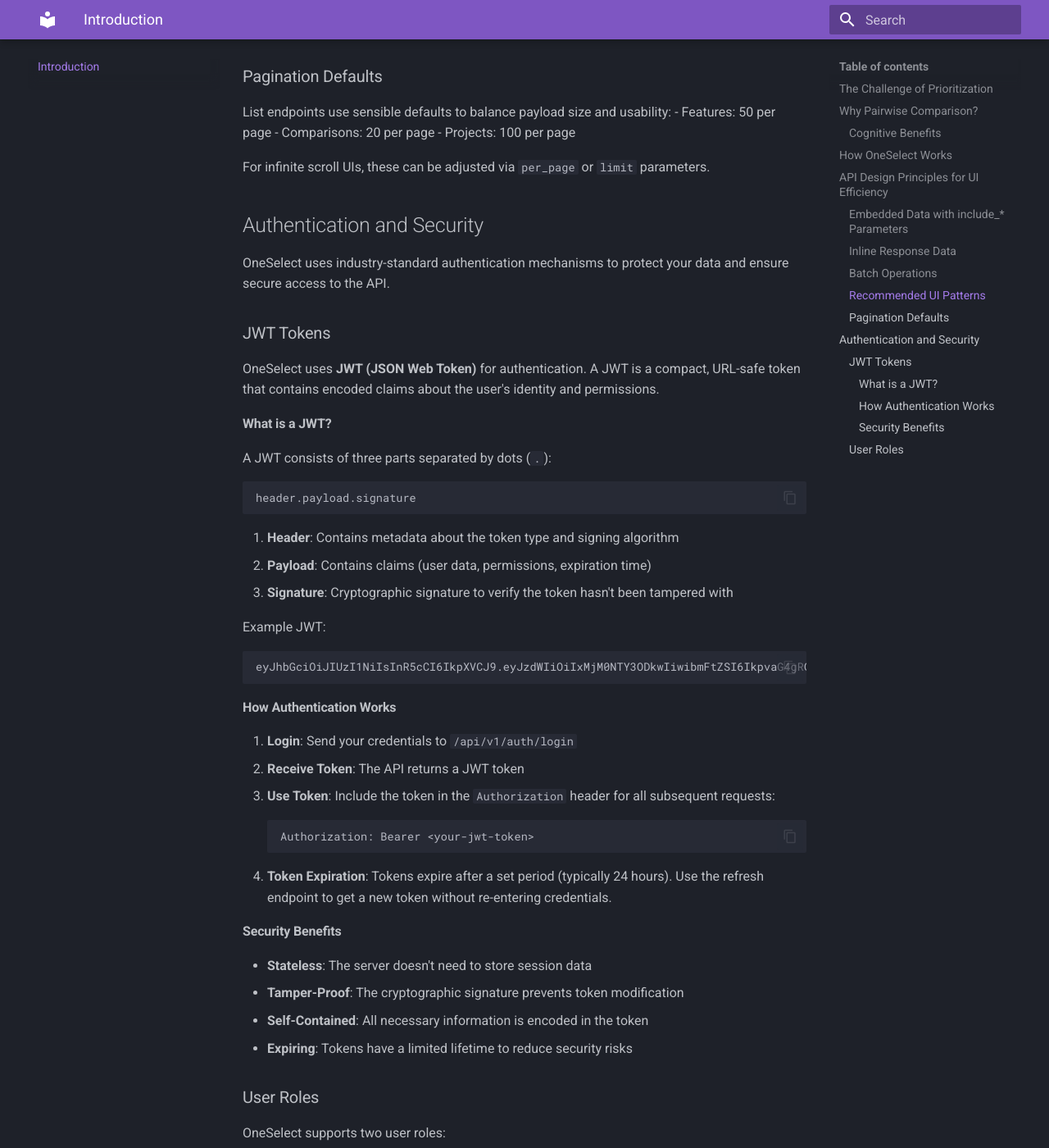
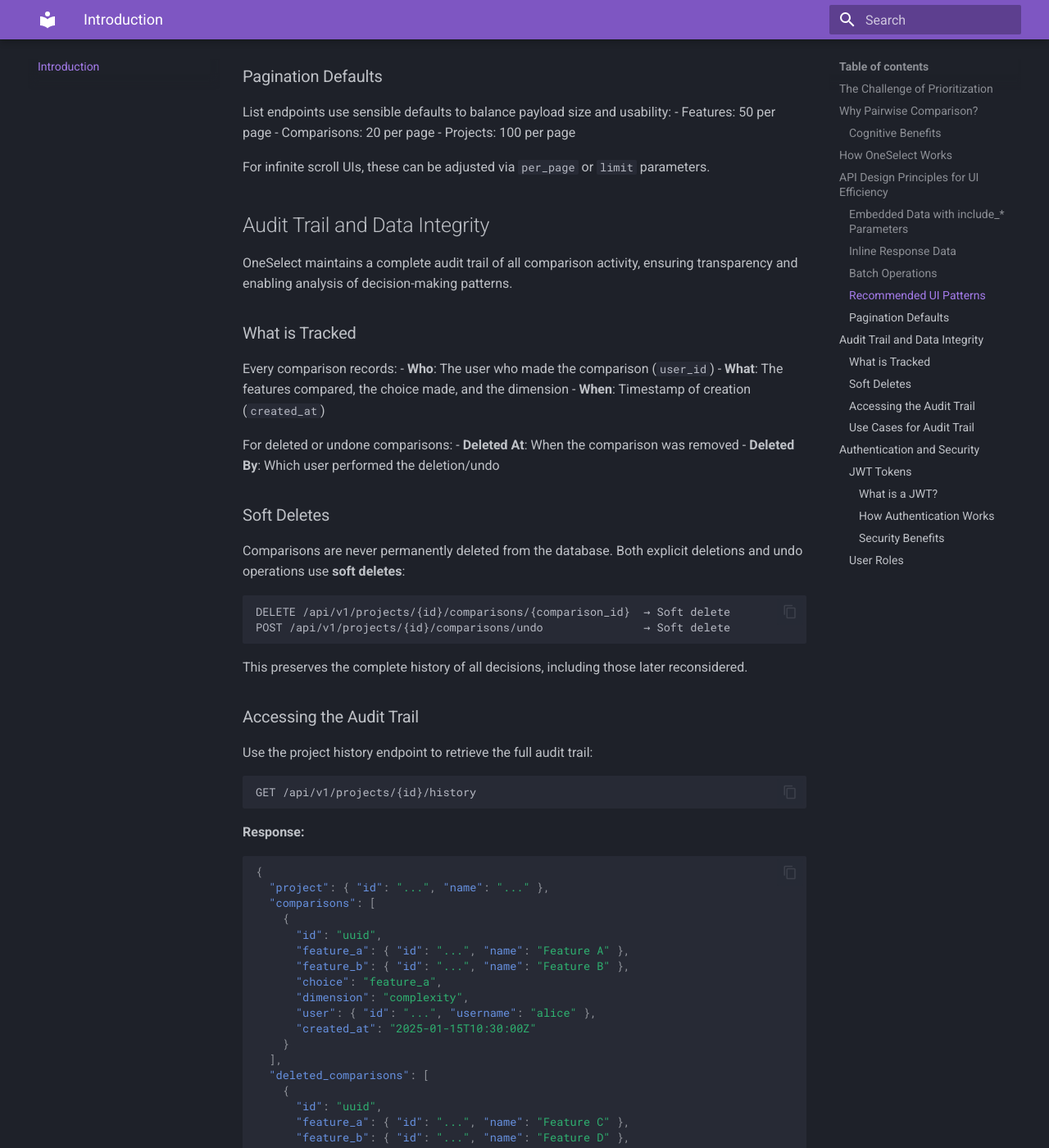
Before and after one commit to johan162/oneselect, an MkDocs documentation site: the page built from docs/introduction.md, in a window 1280 px wide and 1400 px high, scrolled down 2908 px. Shown: the whole window at 82% size. Built offline with MkDocs 1.6.1 and Material for MkDocs 9.7.7, drawn with Linux system fonts in a browser that asks for light colours; some of the changed text lies outside the part shown.

Commit message:
Let comparison undo use soft deletes to keep audit trail

````diff
--- a/docs/introduction.md
+++ b/docs/introduction.md
@@ -89,6 +89,79 @@
 
 For infinite scroll UIs, these can be adjusted via `per_page` or `limit` parameters.
 
+## Audit Trail and Data Integrity
+
+OneSelect maintains a complete audit trail of all comparison activity, ensuring transparency and enabling analysis of decision-making patterns.
+
+### What is Tracked
+
+Every comparison records:
+- **Who**: The user who made the comparison (`user_id`)
+- **What**: The features compared, the choice made, and the dimension
+- **When**: Timestamp of creation (`created_at`)
+
+For deleted or undone comparisons:
+- **Deleted At**: When the comparison was removed
+- **Deleted By**: Which user performed the deletion/undo
+
+### Soft Deletes
+
+Comparisons are never permanently deleted from the database. Both explicit deletions and undo operations use **soft deletes**:
+
+```
+DELETE /api/v1/projects/{id}/comparisons/{comparison_id}  → Soft delete
+POST /api/v1/projects/{id}/comparisons/undo               → Soft delete
+```
+
+This preserves the complete history of all decisions, including those later reconsidered.
+
+### Accessing the Audit Trail
+
+Use the project history endpoint to retrieve the full audit trail:
+
+```
+GET /api/v1/projects/{id}/history
+```
+
+**Response:**
+```json
+{
+  "project": { "id": "...", "name": "..." },
+  "comparisons": [
+    {
+      "id": "uuid",
+      "feature_a": { "id": "...", "name": "Feature A" },
+      "feature_b": { "id": "...", "name": "Feature B" },
+      "choice": "feature_a",
+      "dimension": "complexity",
+      "user": { "id": "...", "username": "alice" },
+      "created_at": "2025-01-15T10:30:00Z"
+    }
+  ],
+  "deleted_comparisons": [
+    {
+      "id": "uuid",
+      "feature_a": { "id": "...", "name": "Feature C" },
+      "feature_b": { "id": "...", "name": "Feature D" },
+      "choice": "feature_b",
+      "dimension": "value",
+      "user": { "id": "...", "username": "alice" },
+      "created_at": "2025-01-15T09:00:00Z",
+      "deleted_at": "2025-01-15T11:00:00Z",
+      "deleted_by": { "id": "...", "username": "bob" }
+    }
+  ]
+}
+```
+
+### Use Cases for Audit Trail
+
+1. **Compliance**: Demonstrate how prioritization decisions were made
+2. **Debugging Inconsistencies**: Understand why certain cycles exist by reviewing comparison history
+3. **User Activity Analysis**: Track who contributed which comparisons
+4. **Undo Analysis**: See what was changed and by whom
+5. **Data Recovery**: Soft-deleted comparisons can potentially be restored if needed
+
 ## Authentication and Security
 
 OneSelect uses industry-standard authentication mechanisms to protect your data and ensure secure access to the API.
````
Also changed, not shown: 2 other files.
